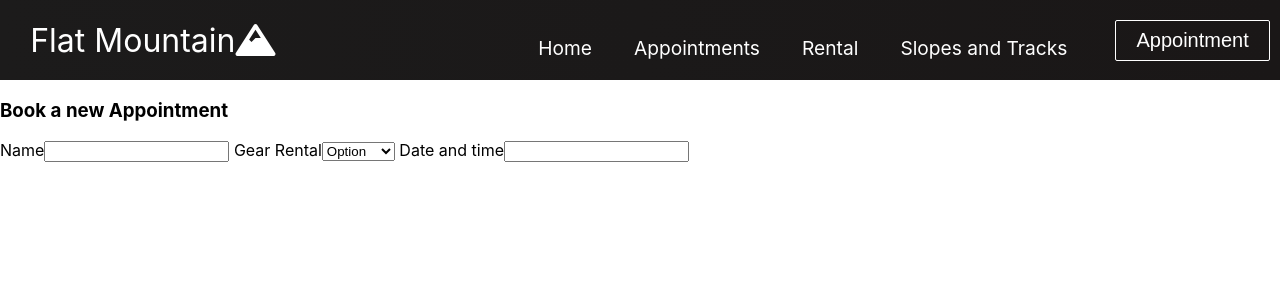
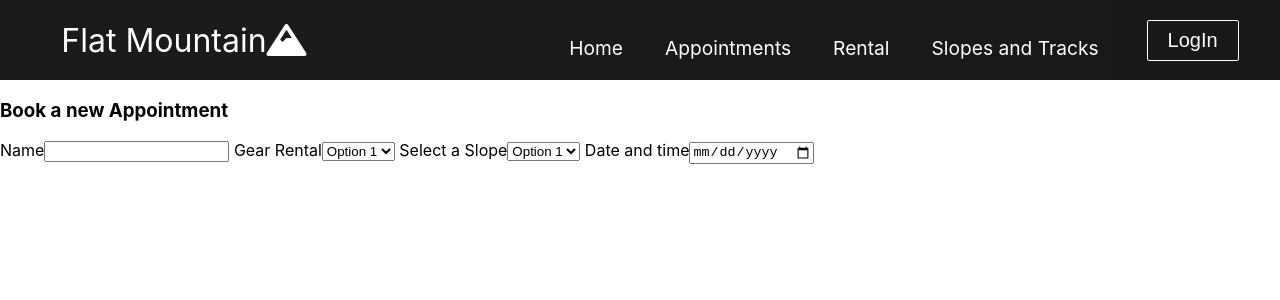
Before and after one commit to scratchytube/flat_mountain, a React (Create React App) app: page /ApptForm in a window 1280 px wide. Shown: the top 300 px of the page. Built offline with nearby package versions, Linux system fonts and the light colour scheme.

Commit message:
cards layout

```diff
--- a/src/Components/App.js
+++ b/src/Components/App.js
@@ -5,7 +5,7 @@ import '../App.css'
 import { BrowserRouter as Router, Route, Switch} from "react-router-dom"
 
 import Rental from './Rental'
-import Slopes from "./Slopes"
+import Slopes from './Slopes'
 import ApptForm from './ApptForm'
 
 function App() {
@@ -16,19 +16,26 @@ function App() {
         <Router>
           <NavBar/>
           <Switch>
-            <Route path ="/" exact component={Home}></Route>
+            <Route path ="/" exact component={Home}>
+              <Home />
+            </Route>
 
-        <Route path="/ApptForm" exact component={ApptForm}>
+        <Route path="/ApptForm" >
           <ApptForm />
         </Route>
 
         <Route>
-          <Rental path="/Rental" exact component={Rental}/>
+          <Rental path="/Rental"/>
         </Route>
 
         <Route>
-          <Slopes path="/Slopes" exact component={Slopes}/>
+          <Slopes path="/Slopes" />
         </Route>
+
+        {/* <Route>
+          <Slopes path="*" />
+          <h1>404 not found🏂</h1>
+        </Route> */}
           </Switch>
         </Router>
     </>
--- a/src/Components/ApptForm.js
+++ b/src/Components/ApptForm.js
@@ -13,7 +13,15 @@ const ApptForm = () => {
 
             <label> Gear Rental</label>
             <select>
-               <option value="1">Option</option>
+               <option value="1">Option 1</option>
+               <option value="2">Option 2</option>
+               <option value="3">Option 3</option>
+               <option value="4">Option 4</option>
+               <option value="5">Option 5</option>
+            </select>
+            <label> Select a Slope</label>
+            <select>
+               <option value="1">Option 1</option>
                <option value="2">Option 2</option>
                <option value="3">Option 3</option>
                <option value="4">Option 4</option>
@@ -21,11 +29,9 @@ const ApptForm = () => {
             </select>
 
             <label> Date and time</label>
-            <input type="text" id="name" name="name"/>
+            <input type="date" id="name" name="name"/>
 
-
-
-         </form>
+           </form>
       </section>
 
    )
--- a/src/Components/HeroSection.js
+++ b/src/Components/HeroSection.js
@@ -6,7 +6,7 @@ import "../App.css"
 function HeroSection() {
     return (
         <div className="hero-container">
-        {/* <video src="video-2-mp4" autoPlay loop muted/> */}
+        {/* <video src="video-2.mp4" autoPlay loop muted/> */}
         <h1> The Mountain of the decade</h1>
         <p>What are you waiting for? </p>
          <div className="hero-btns">
--- a/src/Components/NavBar.js
+++ b/src/Components/NavBar.js
@@ -60,7 +60,7 @@ window.addEventListener("resize", showButton)
                     </Link>
                 </li> */}
              </ul>
-             {button && <Button buttonStyle="btn--outline">Appointment</Button>}
+             {button && <Button buttonStyle="btn--outline">LogIn</Button>}
             </div>
         </nav>
     </>
--- a/src/Components/RentalCard.js
+++ b/src/Components/RentalCard.js
@@ -1,9 +1,13 @@
 import React from 'react'
 
-const RentalCard = () => {
+const RentalCard = ({price,sport,available, age}) => {
 return(
     <>
     <h1>Rental page</h1>
+    <h2>Price: {price}</h2>
+    <p>Age: {age}</p>
+    <p>Available: {available}</p>
+    <p>Sport: {sport}</p>
     </>
 )
 }
--- a/src/Components/Slopes.js
+++ b/src/Components/Slopes.js
@@ -1,10 +1,12 @@
 import React from 'react'
 import SlopesCard from './SlopesCard'
 
-const Slopes = () => {
+const Slopes = ({Slopes}) => {
     return (
 
         <SlopesCard />
+
+
     )
 }
 
--- a/src/Components/SlopesCard.js
+++ b/src/Components/SlopesCard.js
@@ -1,8 +1,15 @@
 import React from 'react'
 
-const SlopesCard = () => {
+const SlopesCard = ({difficulty,altitude,name}) => {
 return (
-    <h1>stop with the errors</h1>)
+    <>
+    <h1>Slopes and Tracks</h1>
+    <p> Name: {name}</p>
+    <p> Altitude: {altitude}</p>
+    <p> Difficulty: {difficulty}</p>
+
+    </>
+)
 }
 
 export default SlopesCard
```
Also changed, not shown: 1 other file (tests, documents, lock files or other folders).
